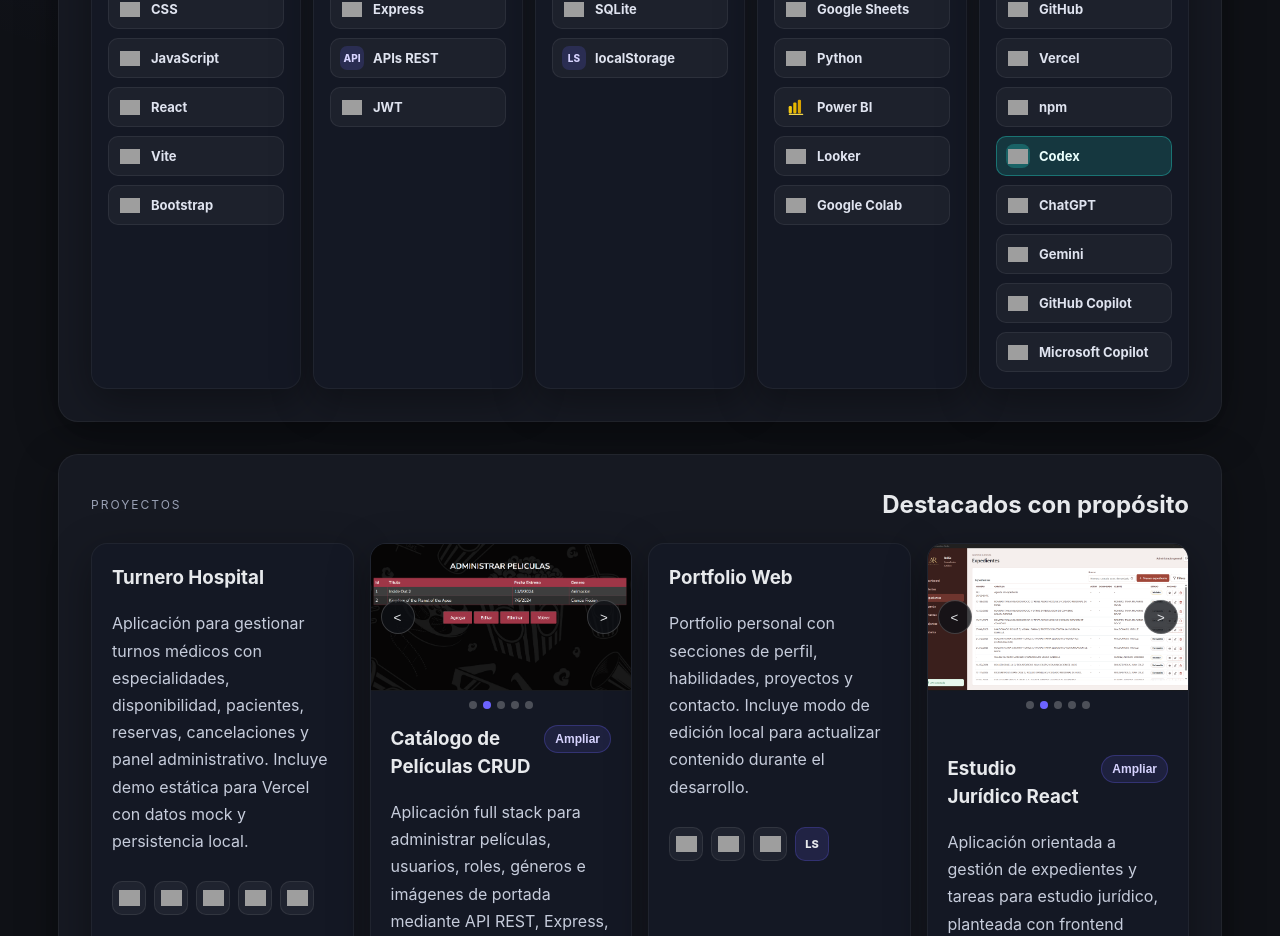
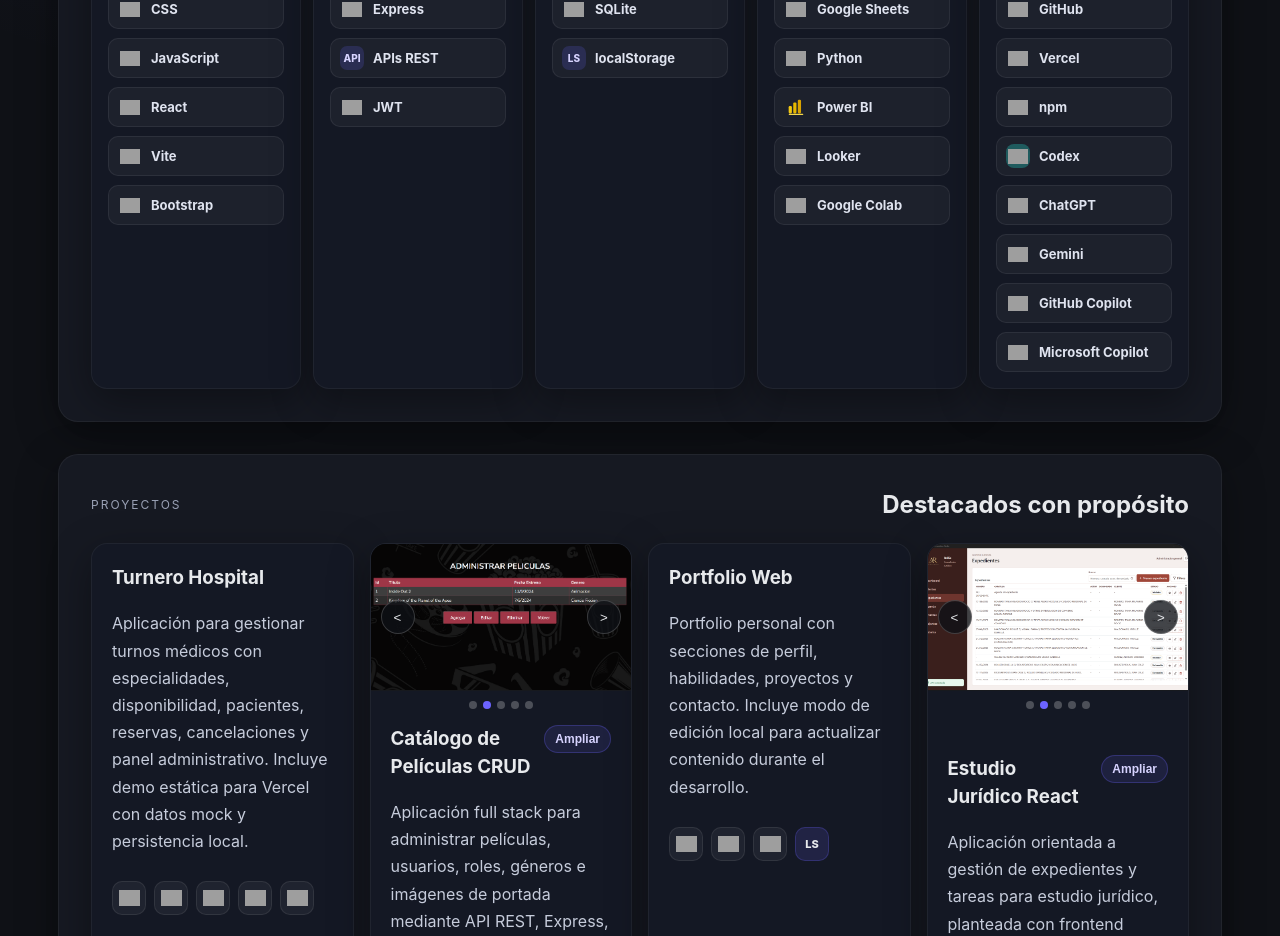
Before and after one commit to OteroCarlos1977/Portfolio_Web, a React (Vite) app: page / in a window 1280 px wide. Shown: the part 1040-1976 px from the top of the page. Built offline with nearby package versions, Linux system fonts and the light colour scheme; grey boxes are pictures that could not be loaded.

Commit message:
Aplica turquesa solo al icono de Codex

```diff
--- a/src/styles/App.css
+++ b/src/styles/App.css
@@ -336,15 +336,9 @@
   line-height: 1.25;
 }
 
-.skill-badge.codex-skill {
-  border-color: rgba(36, 214, 203, 0.38);
-  background: rgba(36, 214, 203, 0.16);
-  color: #eafffd;
-}
-
 .skill-badge.codex-skill .skill-icon {
   border-radius: 8px;
-  background: rgba(36, 214, 203, 0.28);
+  background: rgba(36, 214, 203, 0.32);
 }
 
 .skill-icon {
```
